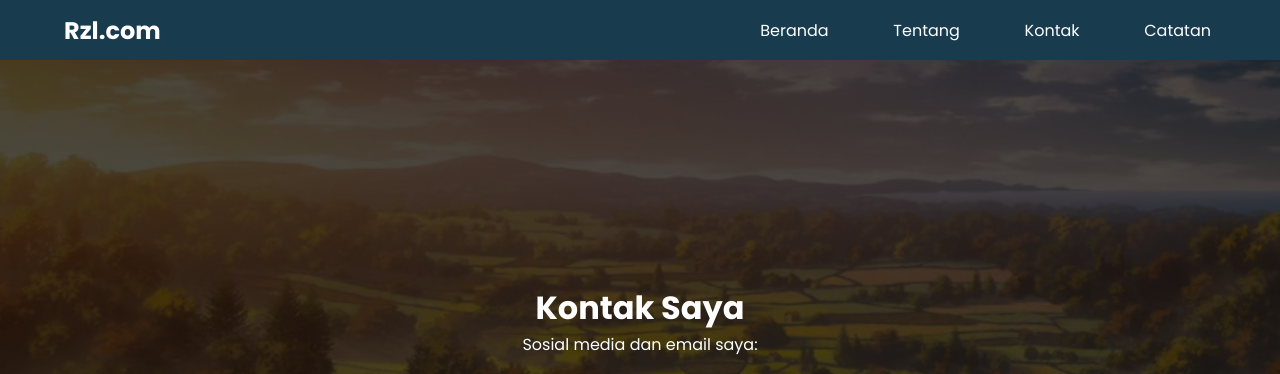
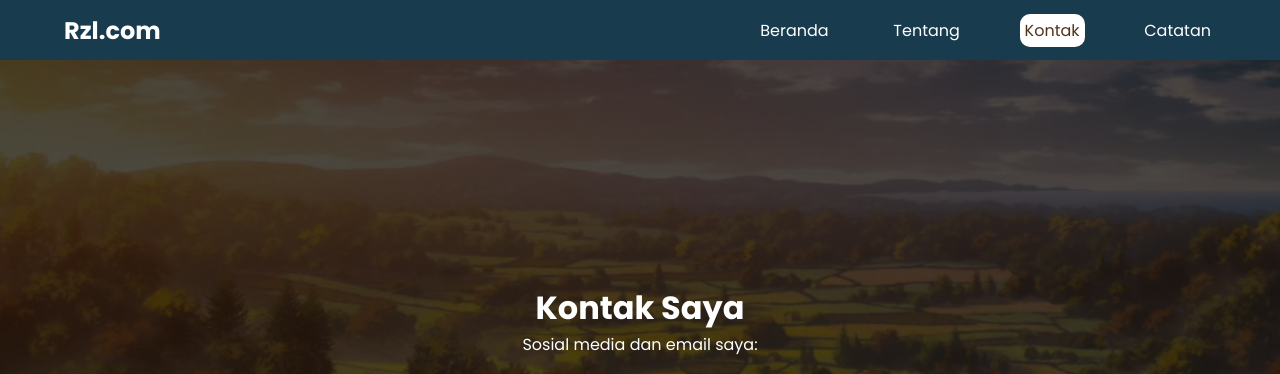
Before and after one commit to RizalAza2004/Portofolio, a plain HTML site: page kontak.html in a window 1280 px wide. Shown: the top 374 px of the page. Drawn offline with nearby package versions, Linux system fonts and the light colour scheme; a web font is replaced by a local one.

Commit message:
Update kontak.html

```diff
--- a/kontak.html
+++ b/kontak.html
@@ -26,7 +26,7 @@
                 <ul>
                     <li><a href="index.html">Beranda</a></li>
                     <li><a href="tentang.html">Tentang</a></li>
-                    <li><a href="kontak.html">Kontak</a></li>
+                    <li><a href="kontak.html" class="active">Kontak</a></li>
                     <li><a href="catatan.html">Catatan</a></li>
                 </ul>
         </div>
```
